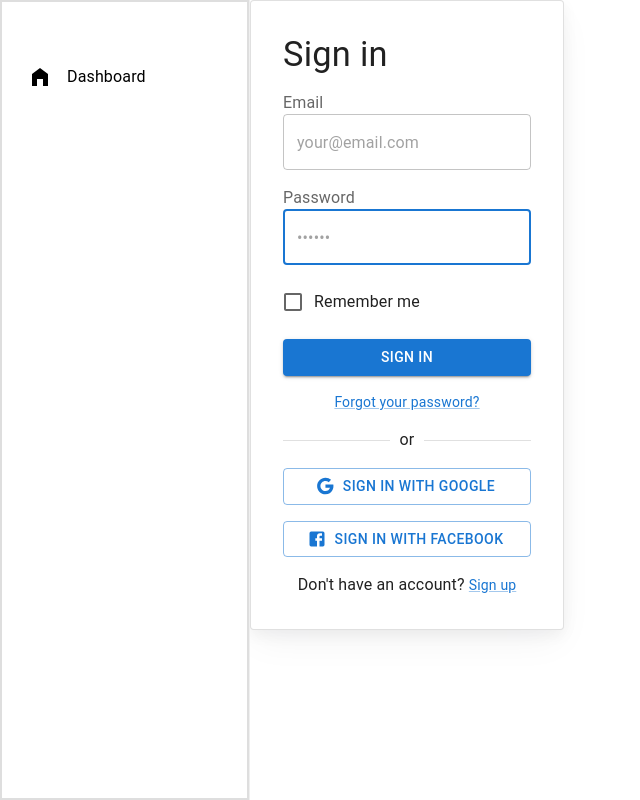
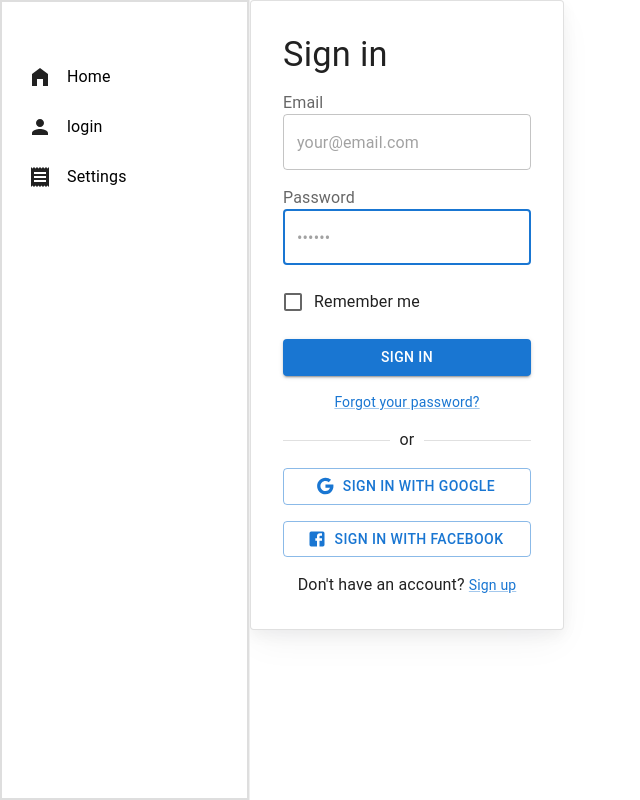
Before and after one commit to Muneebsial0321/chatbot-template, a React (Vite) app: page /login in a window 1280 px wide. Shown: the whole page, without its empty margins (0-640 px from the left). Built offline with nearby package versions, Linux system fonts and the light colour scheme; some icons are missing.

Commit message:
Deployed

```diff
--- a/src/App.tsx
+++ b/src/App.tsx
@@ -1,13 +1,12 @@
 import { SnackbarProvider } from "./Context/Snackbar"
 import CustomRouter from "./Routes/index"
-import Sidebar from "./Shared/SideBar"
 
 function App() {
 
   return (
     <>
         <SnackbarProvider>
-          <Sidebar children={<CustomRouter />}/>
+        <CustomRouter />
         </SnackbarProvider>
     </>
   )
--- /dev/null
+++ b/src/Components/Bot/index.tsx
@@ -0,0 +1,7 @@
+const index = () => {
+  return (
+    <div>index</div>
+  )
+}
+
+export default index
--- /dev/null
+++ b/src/Routes/SideBar.routes.tsx
@@ -0,0 +1,16 @@
+import { HomeFilled, Person, ReceiptSharp } from "@mui/icons-material";
+
+export const SideBarRoutes = [
+  { icon:<HomeFilled/>,
+    name: 'Home',
+    path: '/',
+  },
+  { icon:<Person/>,
+    name: 'login',
+    path: '/login',
+  },
+  { icon:<ReceiptSharp/>,
+    name: 'Settings',
+    path: '/settings',
+  },
+];
--- a/src/Routes/routes.tsx
+++ b/src/Routes/routes.tsx
@@ -1,31 +1,21 @@
-import { AttachEmail, HomeFilled, Person, ReceiptSharp } from '@mui/icons-material';
 import Home from '../Pages/Home';
 import Login from '../Pages/Auth/Login';
-import Register from '../Pages/Auth/Register';
 import Settings from '../Pages/Settings';
+import Sidebar from '../Shared/SideBar';
 
-
-const routes = [
-  { icon:<HomeFilled/>,
-    name: 'Home',
+export const routes = [
+  {
     path: '/',
-    element: <Home />
+    element: <Sidebar children={<Home />} />
   },
-  { icon:<Person/>,
-    name: 'login',
+  {
     path: '/login',
-    element: <Login />
+    element: <Sidebar children={<Login />} />
   },
-  { icon:<AttachEmail/>,
-    name: 'register',
-    path: '/attendence',
-    element: <Register />
-  },
-  { icon:<ReceiptSharp/>,
-    name: 'Invoice',
-    path: '/invoice',
-    element: <Settings />
+  {
+    path: '/settings',
+    element: <Sidebar children={<Settings />} />
   },
 ];
 
-export default routes;
+export default routes
--- a/src/Shared/SideBar.tsx
+++ b/src/Shared/SideBar.tsx
@@ -1,75 +1,19 @@
 import { useState } from "react";
 import { Sidebar as ProSidebar, Menu, MenuItem } from "react-pro-sidebar";
-import { Box, IconButton, Typography } from "@mui/material";
+import { Box, IconButton, ListItemButton, Typography } from "@mui/material";
 import MenuOutlinedIcon from "@mui/icons-material/MenuOutlined";
-import { HomeFilled } from "@mui/icons-material";
+import { SideBarRoutes } from "../Routes/SideBar.routes";
+import { Link } from "react-router-dom";
 
-
-const tokens = () => ({
-    grey: {
-        100: "#e0e0e0",
-        200: "#c2c2c2",
-        300: "#a3a3a3",
-        400: "#858585",
-        500: "#666666",
-        600: "#525252",
-        700: "#3d3d3d",
-        800: "#292929",
-        900: "#141414",
-    },
-    primary: {
-        100: "#d0d1d5",
-        200: "#a1a4ab",
-        300: "#727681",
-        400: "#1F2A40",
-        500: "#141b2d",
-        600: "#101624",
-        700: "#0c101b",
-        800: "#080b12",
-        900: "#040509",
-    },
-    greenAccent: {
-        100: "#dbf5ee",
-        200: "#b7ebde",
-        300: "#94e2cd",
-        400: "#70d8bd",
-        500: "#4cceac",
-        600: "#3da58a",
-        700: "#2e7c67",
-        800: "#1e5245",
-        900: "#0f2922",
-    },
-    redAccent: {
-        100: "#f8dcdb",
-        200: "#f1b9b7",
-        300: "#e99592",
-        400: "#e2726e",
-        500: "#db4f4a",
-        600: "#af3f3b",
-        700: "#832f2c",
-        800: "#58201e",
-        900: "#2c100f",
-    },
-    blueAccent: {
-        100: "#e1e2fe",
-        200: "#c3c6fd",
-        300: "#a4a9fc",
-        400: "#868dfb",
-        500: "#6870fa",
-        600: "#535ac8",
-        700: "#3e4396",
-        800: "#2a2d64",
-        900: "#151632",
-    },
-
-
-})
-
-
+interface SidebarMenuItemProps {
+    active?: boolean;
+    style?: React.CSSProperties;
+    onClick?: () => void;
+    icon?: React.ReactNode;
+    children?: React.ReactNode;
+}
 const Sidebar = ({ children }: { children?: React.ReactNode }) => {
-    const colors = tokens();
     const [isCollapsed, setIsCollapsed] = useState(false);
-    const [selected, setSelected] = useState("Dashboard");
 
     return (
         <>
@@ -82,7 +26,6 @@ const Sidebar = ({ children }: { children?: React.ReactNode }) => {
                             icon={isCollapsed ? <MenuOutlinedIcon className="text-black" /> : undefined}
                             style={{
                                 margin: " ",
-                        color: colors.grey[100],
                             }}
                         >
                             {!isCollapsed && (
@@ -97,7 +40,7 @@ const Sidebar = ({ children }: { children?: React.ReactNode }) => {
                                 </Box>
                             )}
                         </MenuItem>
-
+                        {/*
                         <Box paddingLeft={isCollapsed ? undefined : "0%"}>
                             <MenuItem
                                 active={selected === "Dashboard"}
@@ -107,7 +50,15 @@ const Sidebar = ({ children }: { children?: React.ReactNode }) => {
                             >
                                 <Typography className="text-black">Dashboard</Typography>
                             </MenuItem>
-                </Box>
+                        </Box> */}
+                        {SideBarRoutes.map((e, i) => (
+                            <SideBarMenuItem
+                                key={i}
+                                title={e.name}
+                                link={e.path}
+                                Icon={e.icon}
+                            />
+                        ))}
                     </Menu>
                 </ProSidebar>
                 <div>{children}</div>
@@ -116,4 +67,23 @@ const Sidebar = ({ children }: { children?: React.ReactNode }) => {
     );
 };
 
+interface SidebarMenuItemProps {
+    onClick?: () => void;
+    Icon?: React.ReactNode;
+    children?: React.ReactNode;
+    title: string,
+    link: string,
+}
+
+
+const SideBarMenuItem: React.FC<SidebarMenuItemProps> = ({ Icon, title, link }) => {
+    return <ListItemButton className="p-0!">
+        <MenuItem
+            icon={Icon}
+            component={<Link to={link} />}
+        >
+            <Typography className="text-black">{title}</Typography>
+        </MenuItem>
+    </ListItemButton>
+}
 export default Sidebar;
```
Lines whose indentation alone changed are shown as unchanged.
